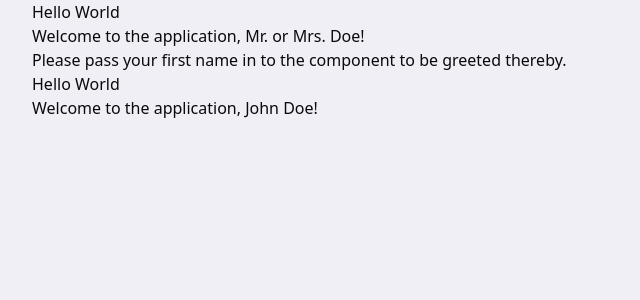
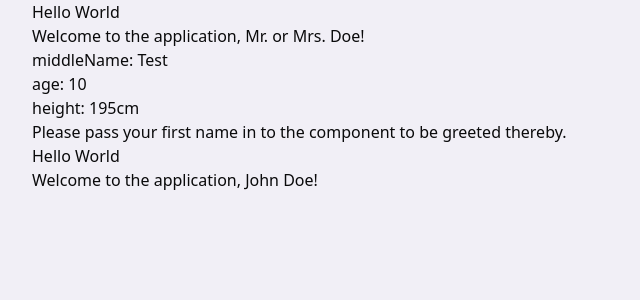
Before and after one commit to JamesonRGrieve-Instruction/2025-EXSM-3939-LEC-WI1, a Next.js app: page / in a window 1280 px wide. Shown: the top 300 px of the page, without its empty margins (0-640 px from the left). Built offline with nearby package versions, Linux system fonts and the light colour scheme.

Commit message:
Union any type to pass additional arbitrary props (not recommended);

```diff
--- a/src/app/page.tsx
+++ b/src/app/page.tsx
@@ -4,7 +4,7 @@ import HelloWorld from '../components/stateless/HelloWorld';
 export default function Home(): JSX.Element {
   return (
     <main>
-      <HelloWorld firstName='' lastName='Doe' />
+      <HelloWorld firstName='' lastName='Doe' middleName='Test' age='10' height='195cm' />
       <HelloWorld firstName='John' lastName='Doe' />
     </main>
   );
--- a/src/components/stateless/HelloWorld.tsx
+++ b/src/components/stateless/HelloWorld.tsx
@@ -3,14 +3,24 @@ export type HelloWorldProps = {
   lastName: string;
 };
 
-export default function HelloWorld({ firstName, lastName }: HelloWorldProps) {
+export default function HelloWorld(props: HelloWorldProps | any) {
+  Object.keys(props);
   return (
     <>
       <h1>Hello World</h1>
       <p>
-        Welcome to the application, {firstName || 'Mr. or Mrs.'} {lastName}!
+        Welcome to the application, {props.firstName || 'Mr. or Mrs.'} {props.lastName}!
       </p>
-      {!firstName && <p>Please pass your first name in to the component to be greeted thereby.</p>}
+      <ul>
+        {Object.keys(props)
+          .filter((key) => !['firstName', 'lastName'].includes(key))
+          .map((key) => (
+            <li key={key}>
+              {key}: {props[key]}
+            </li>
+          ))}
+      </ul>
+      {!props.firstName && <p>Please pass your first name in to the component to be greeted thereby.</p>}
     </>
   );
 }
```
